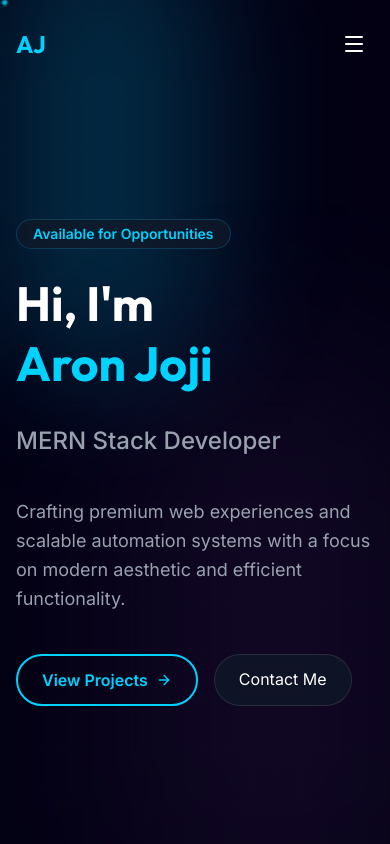
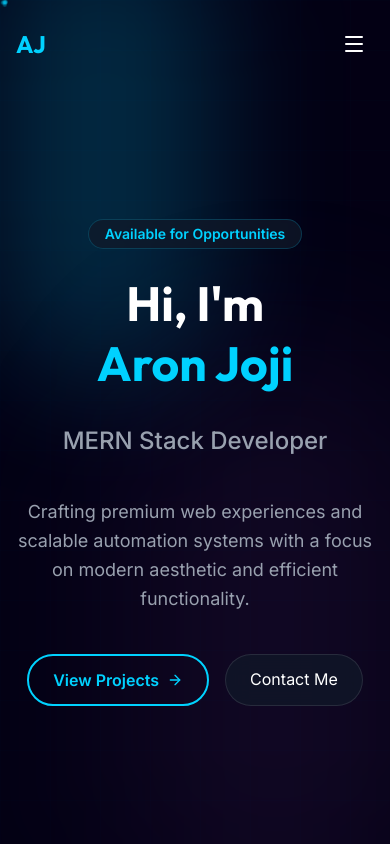
Before and after one commit to aronjoji/portfolio, a React (Vite) app: page / in a window 390 px wide. Shown: the top 844 px of the page. Built offline with nearby package versions, Linux system fonts and the light colour scheme.

Commit message:
style: center hero content on mobile to fill empty space

```diff
--- a/src/components/Hero.jsx
+++ b/src/components/Hero.jsx
@@ -25,6 +25,7 @@ const Hero = () => {
                     initial={{ opacity: 0, x: -50 }}
                     animate={{ opacity: 1, x: 0 }}
                     transition={{ duration: 0.8 }}
+                    className="text-center lg:text-left"
                 >
                     <motion.span
                         initial={{ opacity: 0 }}
@@ -48,7 +49,7 @@ const Hero = () => {
                                 animate={{ y: 0, opacity: 1 }}
                                 exit={{ y: -20, opacity: 0 }}
                                 transition={{ duration: 0.5 }}
-                                className="absolute inset-0 flex items-center"
+                                className="absolute inset-0 flex items-center justify-center lg:justify-start"
                             >
                                 <span className="text-2xl md:text-3xl text-gray-400 font-medium">
                                     {titles[index]}
@@ -57,11 +58,11 @@ const Hero = () => {
                         </AnimatePresence>
                     </div>
 
-                    <p className="text-gray-400 text-lg max-w-lg mb-10 leading-relaxed">
+                    <p className="text-gray-400 text-lg max-w-lg mb-10 leading-relaxed mx-auto lg:mx-0">
                         Crafting premium web experiences and scalable automation systems with a focus on modern aesthetic and efficient functionality.
                     </p>
 
-                    <div className="flex flex-wrap gap-4">
+                    <div className="flex flex-wrap gap-4 justify-center lg:justify-start">
                         <a href="#projects" className="neon-button flex items-center gap-2">
                             View Projects <ArrowRight className="w-4 h-4" />
                         </a>
```
